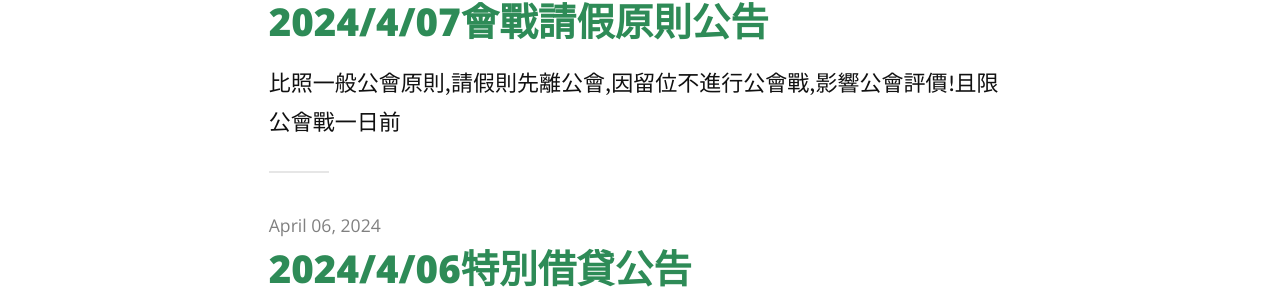
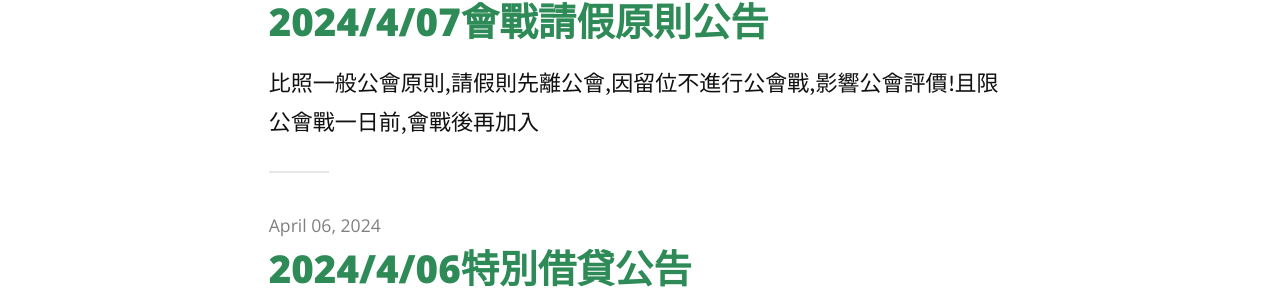
Before and after one commit to jetbomb2012/beloved, a Jekyll site: the page built from index.html, in a window 1280 px wide. Shown: the part 539-840 px from the top of the page. Built offline with Jekyll 4.4.1, drawn with Linux system fonts in a browser that asks for light colours; nearby versions of some CDN libraries; the list of posts is cut into pages by our own code.

Commit message:
Update 2014-04-07-lack-war.markdown

```diff
--- a/_posts/2014-04-07-lack-war.markdown
+++ b/_posts/2014-04-07-lack-war.markdown
@@ -2,7 +2,7 @@
 layout: post
 title:  "2024/4/07會戰請假原則公告"
 date:   2024-4-07
-description: 比照一般公會原則,請假則先離公會,因留位不進行公會戰,影響公會評價!且限公會戰一日前
+description: 比照一般公會原則,請假則先離公會,因留位不進行公會戰,影響公會評價!且限公會戰一日前,會戰後再加入
 
 
 
```
